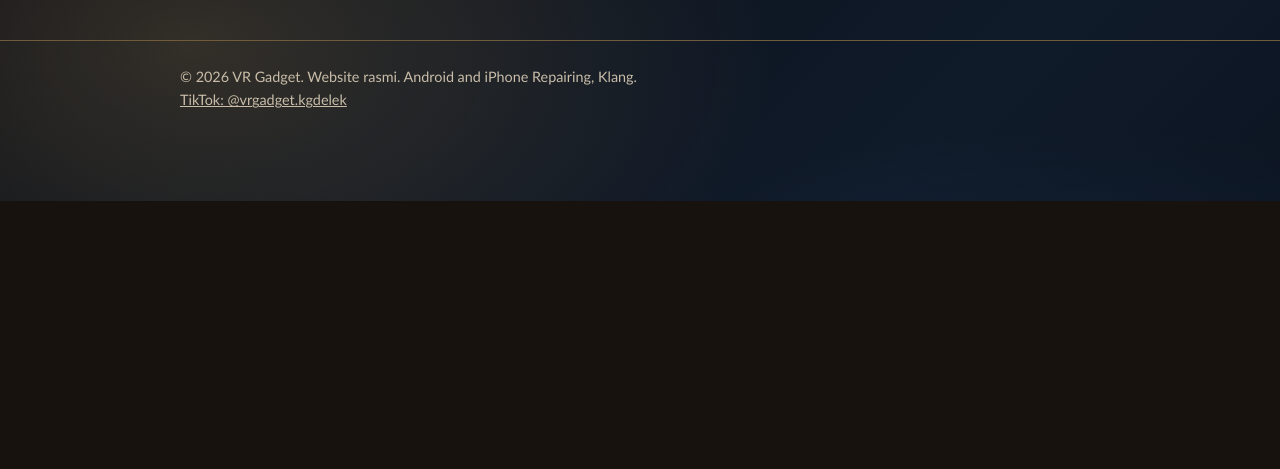
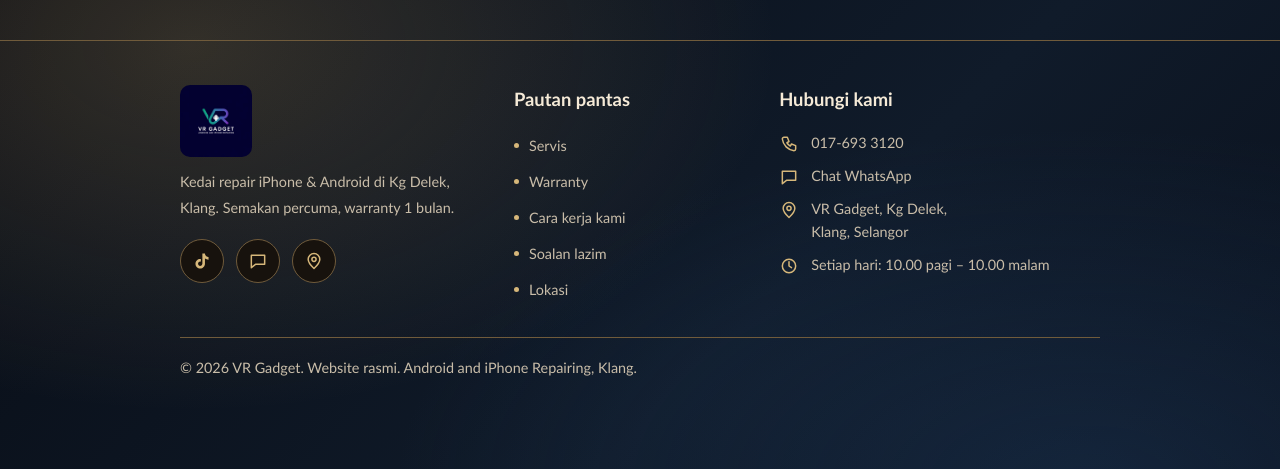
Before and after one commit to mohammadrefan1367-eng/VR_GADGET, a Flask app: page / in a window 1280 px wide. Shown: the part 3274-3743 px from the top of the page. Before the commit the page ends 3475 px from the top, so only its background shows below. Run offline with Flask 3, Linux system fonts and the light colour scheme.

Commit message:
Update index.html

```diff
--- a/templates/index.html
+++ b/templates/index.html
@@ -202,6 +202,26 @@ section[id]{scroll-margin-top:80px}
 .float::after{content:"";position:absolute;inset:0;border:2px solid #25d366;border-radius:99px;opacity:0;pointer-events:none;animation:wapulse 1.4s ease-out 2.5s 2}
 @keyframes wapulse{0%{transform:scale(1);opacity:.7}100%{transform:scale(1.35,1.6);opacity:0}}
 @media (prefers-reduced-motion:reduce){.float::after{animation:none}}
+  /* Footer */
+footer{padding:44px 0 90px}
+.fgrid{display:grid;grid-template-columns:1.3fr 1fr 1.4fr;gap:36px}
+.fcol h3{margin:0 0 16px;font-size:1.15rem;color:var(--ink)}
+.flogo img{width:72px;height:72px;border-radius:10px;display:block;margin-bottom:12px}
+.fabout{margin:0 0 18px;max-width:30em;line-height:1.8}
+.fsoc{display:flex;gap:12px}
+.fsoc a{width:44px;height:44px;border-radius:50%;display:grid;place-items:center;background:var(--card);border:1px solid var(--line);color:var(--g1);transition:background .2s,color .2s,transform .12s ease-out}
+.fsoc a:hover{background:var(--g1);color:#080d18}
+.fsoc a:active{transform:translateY(2px)}
+.fsoc svg{width:20px;height:20px}
+.flinks,.fcon{list-style:none;margin:0;padding:0;display:grid;gap:10px}
+.flinks a{text-decoration:none;display:inline-flex;align-items:center;gap:10px}
+.flinks a::before{content:"";width:5px;height:5px;border-radius:50%;background:var(--g1)}
+.flinks a:hover,.fcon a:hover{color:var(--ink)}
+.fcon li{display:flex;gap:12px;align-items:flex-start}
+.fcon svg{flex:none;width:20px;height:20px;margin-top:3px;color:var(--g1)}
+.fcon a{text-decoration:none}
+.fbot{margin-top:36px;padding-top:18px;border-top:1px solid var(--line)}
+@media (max-width:700px){.fgrid{grid-template-columns:1fr;gap:28px}}
 </style>
   <script type="application/ld+json">
 {
@@ -382,8 +402,38 @@ section[id]{scroll-margin-top:80px}
   <div id="mdet" hidden></div>
 </dialog>
 <footer>
-<div class="wrap">&copy; <span id="y"></span> VR Gadget. Website rasmi. Android and iPhone Repairing, Klang.
-<div><a href="https://www.tiktok.com/@vrgadget.kgdelek" target="_blank" rel="noopener">TikTok: @vrgadget.kgdelek</a></div>
+<div class="wrap">
+  <div class="fgrid">
+    <div class="fcol">
+      <a class="flogo" href="#" aria-label="VR Gadget"><img src="/static/logo.jpeg" alt="Logo VR Gadget"></a>
+      <p class="fabout">Kedai repair iPhone &amp; Android di Kg Delek, Klang. Semakan percuma, warranty 1 bulan.</p>
+      <div class="fsoc">
+        <a href="https://www.tiktok.com/@vrgadget.kgdelek" target="_blank" rel="noopener" aria-label="TikTok"><svg viewBox="0 0 24 24" fill="currentColor" aria-hidden="true"><path d="M16.6 5.82A4.28 4.28 0 0 1 15.54 3h-3.09v12.4a2.59 2.59 0 0 1-2.59 2.5c-1.42 0-2.6-1.16-2.6-2.6 0-1.72 1.66-3.01 3.37-2.48V9.66c-3.45-.46-6.47 2.22-6.47 5.64 0 3.33 2.76 5.7 5.69 5.7 3.14 0 5.69-2.55 5.69-5.7V9.01a7.35 7.35 0 0 0 4.3 1.38V7.3s-1.88.09-3.24-1.48z"/></svg></a>
+        <a href="https://wa.me/60176933120" target="_blank" rel="noopener" aria-label="WhatsApp"><svg viewBox="0 0 24 24" fill="none" stroke="currentColor" stroke-width="1.8" stroke-linecap="round" stroke-linejoin="round" aria-hidden="true"><path d="M4 5h16v11H9l-5 4z"/></svg></a>
+        <a href="https://maps.app.goo.gl/VjD6TXTSQmi4JTyL7" target="_blank" rel="noopener" aria-label="Google Maps"><svg viewBox="0 0 24 24" fill="none" stroke="currentColor" stroke-width="1.8" stroke-linecap="round" stroke-linejoin="round" aria-hidden="true"><path d="M12 21s-7-6.2-7-11a7 7 0 0 1 14 0c0 4.8-7 11-7 11z"/><circle cx="12" cy="10" r="2.5"/></svg></a>
+      </div>
+    </div>
+    <div class="fcol">
+      <h3>Pautan pantas</h3>
+      <ul class="flinks">
+        <li><a href="#servis">Servis</a></li>
+        <li><a href="#warranty">Warranty</a></li>
+        <li><a href="#proses">Cara kerja kami</a></li>
+        <li><a href="#faq">Soalan lazim</a></li>
+        <li><a href="#hubungi">Lokasi</a></li>
+      </ul>
+    </div>
+    <div class="fcol">
+      <h3>Hubungi kami</h3>
+      <ul class="fcon">
+        <li><svg viewBox="0 0 24 24" fill="none" stroke="currentColor" stroke-width="1.8" stroke-linecap="round" stroke-linejoin="round" aria-hidden="true"><path d="M6 4h4l2 5-2.5 1.5a11 11 0 0 0 4 4L15 12l5 2v4a2 2 0 0 1-2 2A16 16 0 0 1 4 6a2 2 0 0 1 2-2z"/></svg><a href="tel:+60176933120">017-693 3120</a></li>
+        <li><svg viewBox="0 0 24 24" fill="none" stroke="currentColor" stroke-width="1.8" stroke-linecap="round" stroke-linejoin="round" aria-hidden="true"><path d="M4 5h16v11H9l-5 4z"/></svg><a href="https://wa.me/60176933120" target="_blank" rel="noopener">Chat WhatsApp</a></li>
+        <li><svg viewBox="0 0 24 24" fill="none" stroke="currentColor" stroke-width="1.8" stroke-linecap="round" stroke-linejoin="round" aria-hidden="true"><path d="M12 21s-7-6.2-7-11a7 7 0 0 1 14 0c0 4.8-7 11-7 11z"/><circle cx="12" cy="10" r="2.5"/></svg><span>VR Gadget, Kg Delek,<br>Klang, Selangor</span></li>
+        <li><svg viewBox="0 0 24 24" fill="none" stroke="currentColor" stroke-width="1.8" stroke-linecap="round" stroke-linejoin="round" aria-hidden="true"><circle cx="12" cy="12" r="8"/><path d="M12 7v5l3 2"/></svg><span>Setiap hari: 10.00 pagi – 10.00 malam</span></li>
+      </ul>
+    </div>
+  </div>
+  <div class="fbot">&copy; <span id="y"></span> VR Gadget. Website rasmi. Android and iPhone Repairing, Klang.</div>
 </div>
 </footer>
 <a class="float" href="https://wa.me/60176933120?text=Hi%20VR%20Gadget%2C%20saya%20nak%20tanya%20harga%20repair." target="_blank" rel="noopener">WhatsApp</a>
@@ -1029,7 +1079,7 @@ var T={
 "Terbuka":"Open",
 "Website Rasmi":"Official Website",
 "VR Gadget. Website rasmi. Android and iPhone Repairing, Klang.":"VR Gadget. Official website. Android and iPhone repair, Klang.",
-"TikTok kami":"Our TikTok"
+"Pautan pantas":"Quick links", "Hubungi kami":"Contact us", "Kedai repair iPhone & Android di Kg Delek, Klang. Semakan percuma, warranty 1 bulan.":"iPhone & Android repair shop in Kg Delek, Klang. Free checking, 1-month warranty.", "TikTok kami":"Our TikTok"
 };
 var orig=new WeakMap(),cur='ms';
 function nodes(){
```
